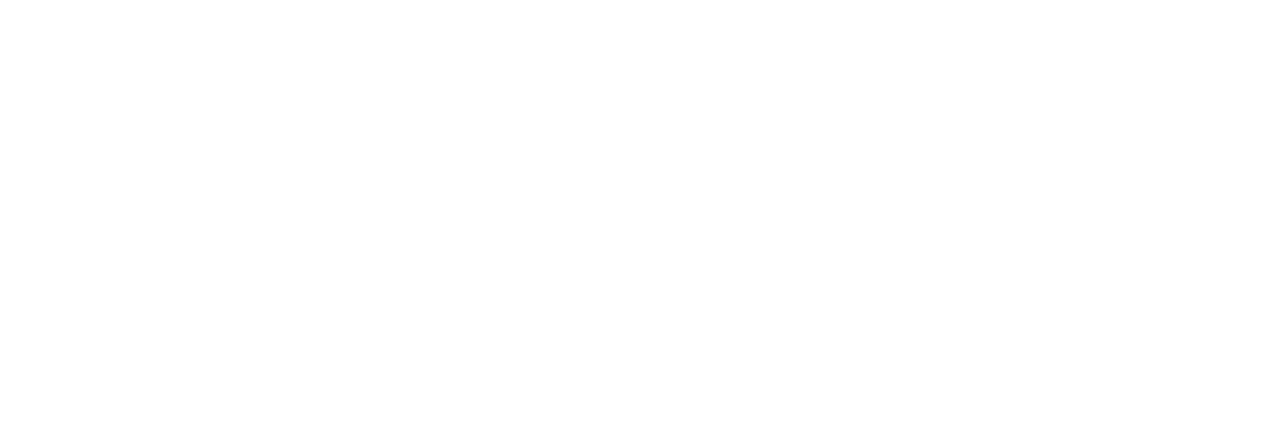
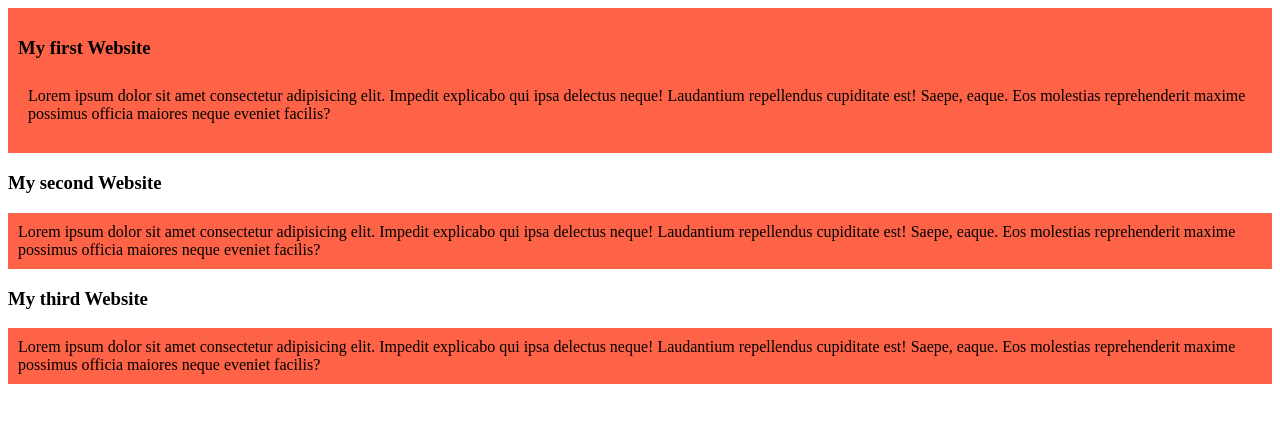
Before and after one commit to AbuBakkarSabitth/my-simple-website, a plain HTML site: page index.html in a window 1280 px wide. Drawn offline with Linux system fonts and the light colour scheme.

Commit message:
added the first blog

```diff
--- a/index.html
+++ b/index.html
@@ -3,9 +3,20 @@
 <head>
     <meta charset="UTF-8">
     <meta name="viewport" content="width=device-width, initial-scale=1.0">
+
     <title>My simple website</title>
+<link rel="stylesheet" href="style/blog.css">
 </head>
 <body>
-
+    <div>
+        <h3>My first Website</h3>
+        <div>Lorem ipsum dolor sit amet consectetur adipisicing elit. Impedit explicabo qui ipsa delectus neque! Laudantium repellendus cupiditate est! Saepe, eaque. Eos molestias reprehenderit maxime possimus officia maiores neque eveniet facilis?</div>
+    </div>
+    <h3>My second Website</h3>
+    <div>Lorem ipsum dolor sit amet consectetur adipisicing elit. Impedit explicabo qui ipsa delectus neque! Laudantium repellendus cupiditate est! Saepe, eaque. Eos molestias reprehenderit maxime possimus officia maiores neque eveniet facilis?</div>
+</div>
+<h3>My third Website</h3>
+<div>Lorem ipsum dolor sit amet consectetur adipisicing elit. Impedit explicabo qui ipsa delectus neque! Laudantium repellendus cupiditate est! Saepe, eaque. Eos molestias reprehenderit maxime possimus officia maiores neque eveniet facilis?</div>
+</div>
 </body>
 </html>
--- /dev/null
+++ b/style/blog.css
@@ -0,0 +1,8 @@
+div{
+
+
+    background-color: tomato;
+    padding: 10px;
+    margin-bottom: 10px ;
+
+}
```
